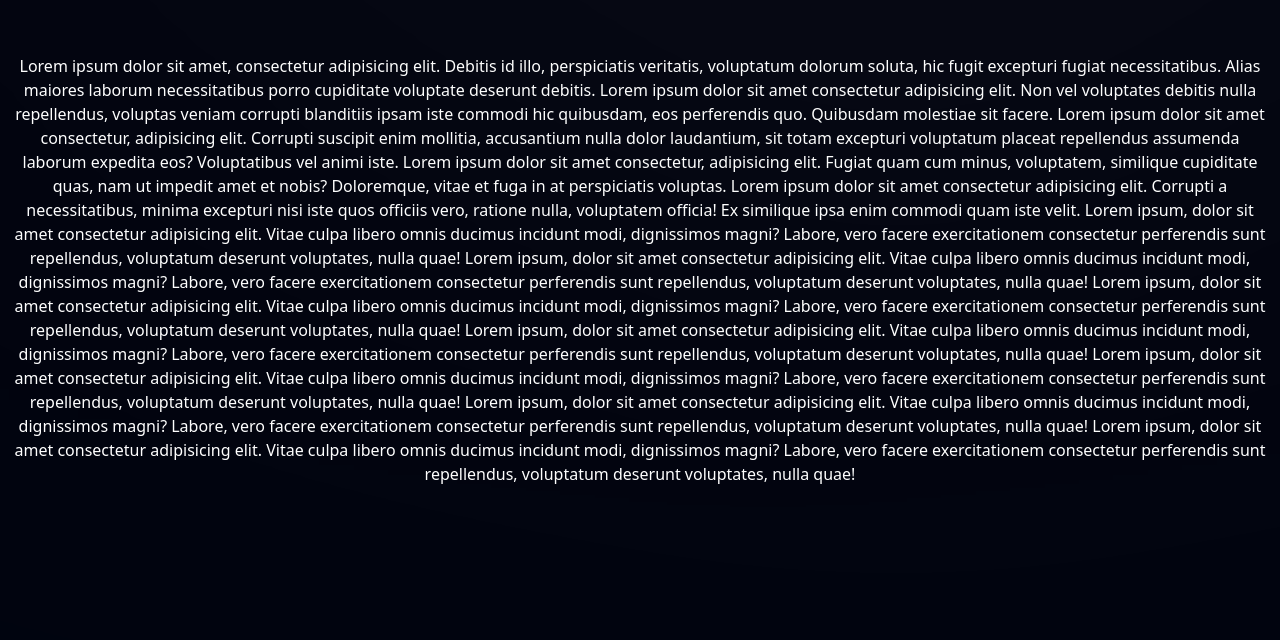
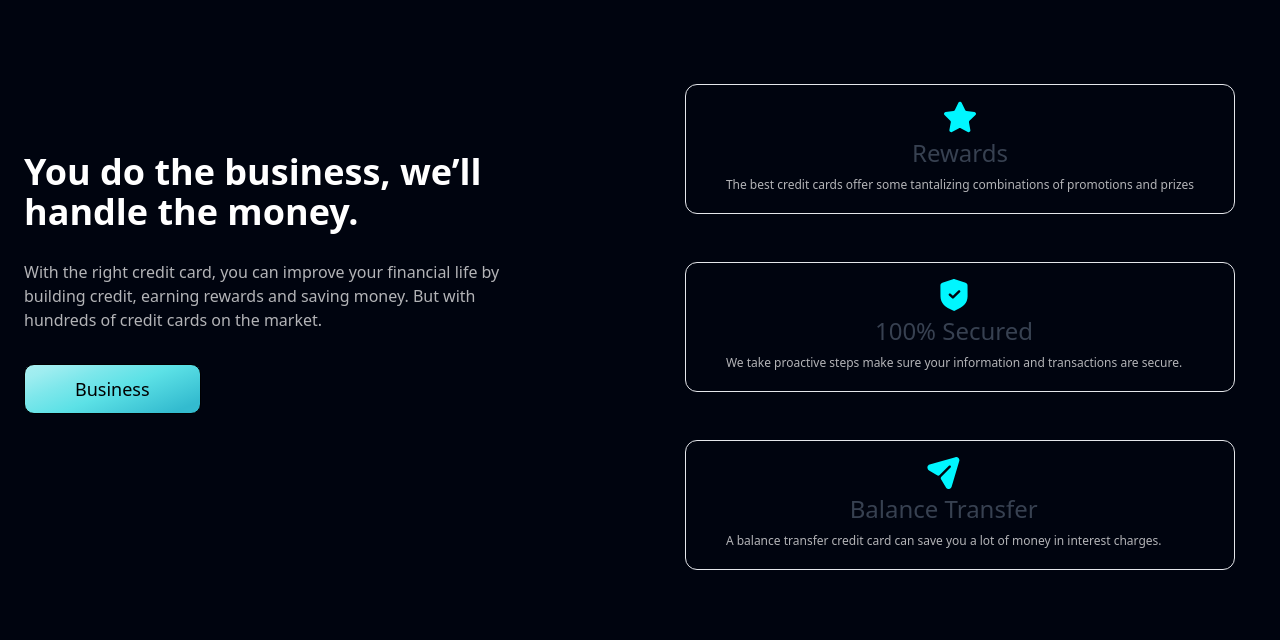
Before and after one commit to Shajwan-Namiq/bank-project-TailwindCss, a React (Create React App) app: page / in a window 1280 px wide. Shown: the part 1118-1758 px from the top of the page. Built offline with nearby package versions, Linux system fonts and the light colour scheme.

Commit message:
adding business section

```diff
--- a/src/components/Business.js
+++ b/src/components/Business.js
@@ -1,49 +1,98 @@
 import React from 'react'
+
+import { features } from "../constants";
+
+const FeatureCard = ({ icon, title, content, index }) => (
+  <>
+    <div class="container px-6 py-0 mx-auto">
+      <div class="mt-6 space-y-8 xl:mt-12">
+        <div class="section-hover flex items-center justify-between max-w-2xl px-5 py-4 mx-auto border cursor-pointer rounded-xl dark:border-gray-700">
+          <div class="flex items-center">
+            <div class="flex flex-col items-center mx-1 space-y-1">
+              <img src={icon} alt={title} />{" "}
+              <h2 class="text-lg font-medium text-gray-700 sm:text-2xl dark:text-gray-200">
+                {title}
+              </h2>
+              <div class="px-0 text-xs  text-section  rounded-full sm:px-4 sm:py-1  ">
+                {content}
+              </div>
+            </div>
+          </div>
+        </div>
+      </div>
+    </div>
+  </>
+);
+
+
+
+
+
 
 const Business = () => {
   return (
-    <div className="text-color size-screen ">
-      Lorem ipsum dolor sit amet, consectetur adipisicing elit. Debitis id illo,
-      perspiciatis veritatis, voluptatum dolorum soluta, hic fugit excepturi
-      fugiat necessitatibus. Alias maiores laborum necessitatibus porro
-      cupiditate voluptate deserunt debitis. Lorem ipsum dolor sit amet
-      consectetur adipisicing elit. Non vel voluptates debitis nulla
-      repellendus, voluptas veniam corrupti blanditiis ipsam iste commodi hic
-      quibusdam, eos perferendis quo. Quibusdam molestiae sit facere. Lorem
-      ipsum dolor sit amet consectetur, adipisicing elit. Corrupti suscipit enim
-      mollitia, accusantium nulla dolor laudantium, sit totam excepturi
-      voluptatum placeat repellendus assumenda laborum expedita eos?
-      Voluptatibus vel animi iste. Lorem ipsum dolor sit amet consectetur,
-      adipisicing elit. Fugiat quam cum minus, voluptatem, similique cupiditate
-      quas, nam ut impedit amet et nobis? Doloremque, vitae et fuga in at
-      perspiciatis voluptas. Lorem ipsum dolor sit amet consectetur adipisicing
-      elit. Corrupti a necessitatibus, minima excepturi nisi iste quos officiis
-      vero, ratione nulla, voluptatem officia! Ex similique ipsa enim commodi
-      quam iste velit. Lorem ipsum, dolor sit amet consectetur adipisicing elit.
-      Vitae culpa libero omnis ducimus incidunt modi, dignissimos magni? Labore,
-      vero facere exercitationem consectetur perferendis sunt repellendus,
-      voluptatum deserunt voluptates, nulla quae! Lorem ipsum, dolor sit amet
-      consectetur adipisicing elit. Vitae culpa libero omnis ducimus incidunt
-      modi, dignissimos magni? Labore, vero facere exercitationem consectetur
-      perferendis sunt repellendus, voluptatum deserunt voluptates, nulla quae!
-      Lorem ipsum, dolor sit amet consectetur adipisicing elit. Vitae culpa
-      libero omnis ducimus incidunt modi, dignissimos magni? Labore, vero facere
-      exercitationem consectetur perferendis sunt repellendus, voluptatum
-      deserunt voluptates, nulla quae! Lorem ipsum, dolor sit amet consectetur
-      adipisicing elit. Vitae culpa libero omnis ducimus incidunt modi,
-      dignissimos magni? Labore, vero facere exercitationem consectetur
-      perferendis sunt repellendus, voluptatum deserunt voluptates, nulla quae!
-      Lorem ipsum, dolor sit amet consectetur adipisicing elit. Vitae culpa
-      libero omnis ducimus incidunt modi, dignissimos magni? Labore, vero facere
-      exercitationem consectetur perferendis sunt repellendus, voluptatum
-      deserunt voluptates, nulla quae! Lorem ipsum, dolor sit amet consectetur
-      adipisicing elit. Vitae culpa libero omnis ducimus incidunt modi,
-      dignissimos magni? Labore, vero facere exercitationem consectetur
-      perferendis sunt repellendus, voluptatum deserunt voluptates, nulla quae!
-      Lorem ipsum, dolor sit amet consectetur adipisicing elit. Vitae culpa
-      libero omnis ducimus incidunt modi, dignissimos magni? Labore, vero facere
-      exercitationem consectetur perferendis sunt repellendus, voluptatum
-      deserunt voluptates, nulla quae!
+    <div className=" ">
+      <header class="">
+        <div class="container  py-10 mx-auto">
+          <div class="items-center lg:flex">
+            <div class="px-6 w-full lg:w-1/2">
+              <div class="lg:max-w-lg">
+                <h1 class="text-3xl font-semibold  text-color lg:text-4xl">
+                  You do the business, we’ll handle the money.
+                </h1>
+
+                <p class="mt-7  text-section ">
+                  With the right credit card, you can improve your financial
+                  life by building credit, earning rewards and saving money. But
+                  with hundreds of credit cards on the market.
+                </p>
+
+                <div class=" mb-10 mt-4 md:mt-8">
+                  <a
+                    class="group relative inline-flex items-center overflow-hidden rounded border border-current px-10 py-3  text-btn btn-hover focus:outline-none focus:ring active:text-slate-500"
+                    href="/download"
+                  >
+                    <span class="absolute right-0 translate-x-full transition-transform group-hover:-translate-x-4">
+                      <svg
+                        class="w-6 h-6"
+                        fill="none"
+                        stroke="currentColor"
+                        viewBox="0 0 24 24"
+                        xmlns="http://www.w3.org/2000/svg"
+                      >
+                        <path
+                          stroke-linecap="round"
+                          stroke-linejoin="round"
+                          stroke-width="2"
+                          d="M21 13.255A23.931 23.931 0 0112 15c-3.183 0-6.22-.62-9-1.745M16 6V4a2 2 0 00-2-2h-4a2 2 0 00-2 2v2m4 6h.01M5 20h14a2 2 0 002-2V8a2 2 0 00-2-2H5a2 2 0 00-2 2v10a2 2 0 002 2z"
+                        ></path>
+                      </svg>
+                    </span>
+
+                    <span class=" text-lg font-normal transition-all group-hover:mr-4">
+                      Business
+                    </span>
+                  </a>
+                </div>
+              </div>
+            </div>
+
+            <div class="flex items-center justify-center w-full mt-6 lg:mt-0 lg:w-1/2">
+              <div className='grid grid-cols-1'>
+                {features.map((feature, index) => (
+                  <FeatureCard key={feature.id} {...feature} index={index} />
+                ))}
+              </div>
+
+              {/**<img
+                class="w-full h-full lg:max-w-3xl"
+                src="/images/components/Catalogue-pana.svg"
+                alt="Catalogue-pana.svg"
+              /> */}
+            </div>
+          </div>
+        </div>
+      </header>
     </div>
   );
 }
--- a/src/components/Hero.js
+++ b/src/components/Hero.js
@@ -30,7 +30,7 @@ const Hero = () => {
               </h2>
             </div>
 
-            <p class="max-w-md mx-auto lg:mx-0 text-gray-500 md:mt-4 md:block">
+            <p class="max-w-md mx-auto lg:mx-0 text-section md:mt-4 md:block">
               Our team of experts uses a methodology to identify the credit
               cards most likely to fit your needs. We examine annual percentage
               rates, annual fees.
@@ -58,7 +58,7 @@ const Hero = () => {
                   </svg>
                 </span>
 
-                <span class="text-color text-lg font-normal transition-all group-hover:mr-4">
+                <span class=" text-lg font-normal transition-all group-hover:mr-4">
                   Get Started
                 </span>
               </a>
@@ -74,10 +74,7 @@ const Hero = () => {
           />
 
           {/* gradient start */}
-          <div className="absolute z-[0] w-[40%] h-[35%] top-0 pink__gradient" />
-          <div className="absolute z-[1] w-[80%] h-[80%] rounded-full white__gradient bottom-40" />
-          <div className="absolute z-[0] w-[50%] h-[50%] right-20 bottom-20 blue__gradient" />
-          {/* gradient end */}
+            {/* gradient end */}
         </div>
       </section>
     </>
--- a/src/constants/index.js
+++ b/src/constants/index.js
@@ -37,6 +37,7 @@ export const navLinks = [
     link: "/Clients",
   },
 ];
+
 
 export const features = [
   {
--- a/src/style.css
+++ b/src/style.css
@@ -1,5 +1,22 @@
 .body-color {
     background-color: rgba(0, 4, 15, 1);
+}
+
+.section-hover:hover {
+    background: linear-gradient(153.47deg, rgba(255, 255, 255, 0) -341.94%, #14101D 95.11%);
+    box-shadow: 0px 20px 100px -10px rgba(66, 71, 91, 0.1);
+    border-radius: 20px;
+}
+
+.text-btn {
+    background: linear-gradient(157.81deg, #DEF9FA -43.27%, #BEF3F5 -21.24%, #9DEDF0 12.19%, #7DE7EB 29.82%, #5CE1E6 51.94%, #33BBCF 90.29%);
+    border-radius: 10px;
+    color: black;
+    padding: 10px 50px;
+}
+
+.text-section {
+    color: rgba(255, 255, 255, 0.7);
 }
 
 .text-color-hover:hover {
@@ -22,14 +39,15 @@
     border-radius: 10px;
 }
 
-h .text-color-btn {
+.text-color-btn {
+    border-radius: 10px;
     border: 2px solid rgba(92, 225, 230, 1);
-    color: linear-gradient(157.81deg, #DEF9FA -43.27%, #BEF3F5 -21.24%, #9DEDF0 12.19%, #7DE7EB 29.82%, #5CE1E6 51.94%, #33BBCF 90.29%);
+    color: white;
 }
 
 .btn-hover:hover {
     color: rgb(254, 254, 254);
-    background-color: rgba(92, 225, 230, 1);
+    background: linear-gradient(157.81deg, #DEF9FA -43.27%, #BEF3F5 -21.24%, #9DEDF0 12.19%, #7DE7EB 29.82%, #5CE1E6 51.94%, #33BBCF 90.29%);
 }
 
 .size-screen {
```
